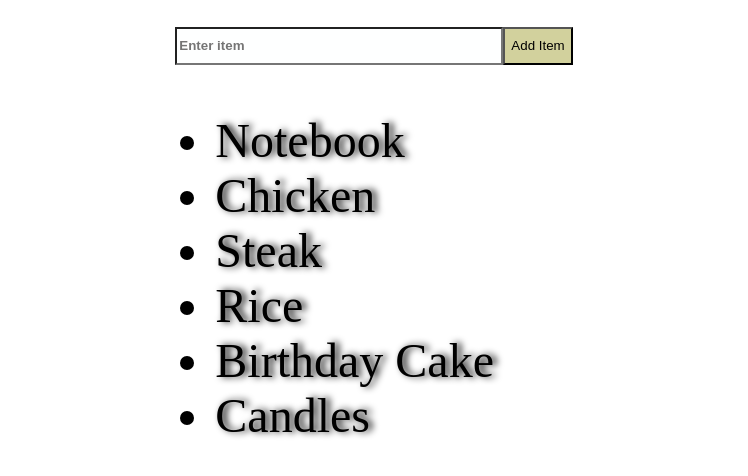
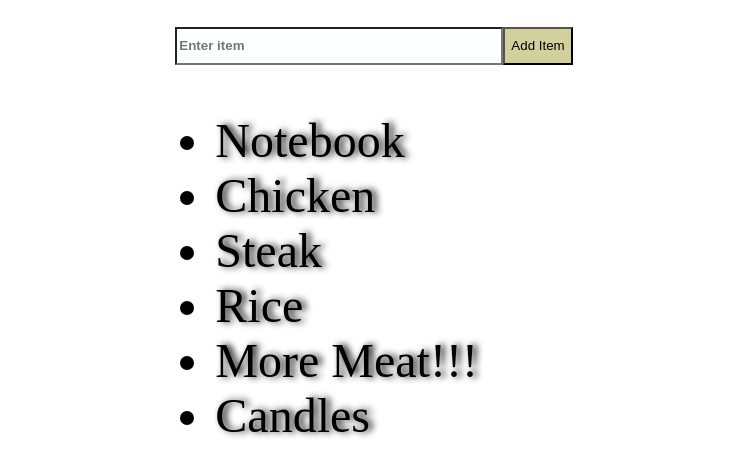
Before and after one commit to TasStef/background-generator, a plain HTML site: page index.html in a window 1280 px wide. Shown: the part 362-838 px from the top of the page, without its empty margins (266-1014 px from the left). Drawn offline with Linux system fonts and the light colour scheme; a web font is replaced by a local one.

Commit message:
Adding more meat to the list

```diff
--- a/index.html
+++ b/index.html
@@ -21,7 +21,7 @@
                     <li>Chicken</li>
                     <li>Steak</li>
                     <li>Rice</li>
-                    <li>Birthday Cake</li>
+                    <li>More Meat!!!</li>
                     <li>Candles</li>
                 </ul>
             </div>
```
